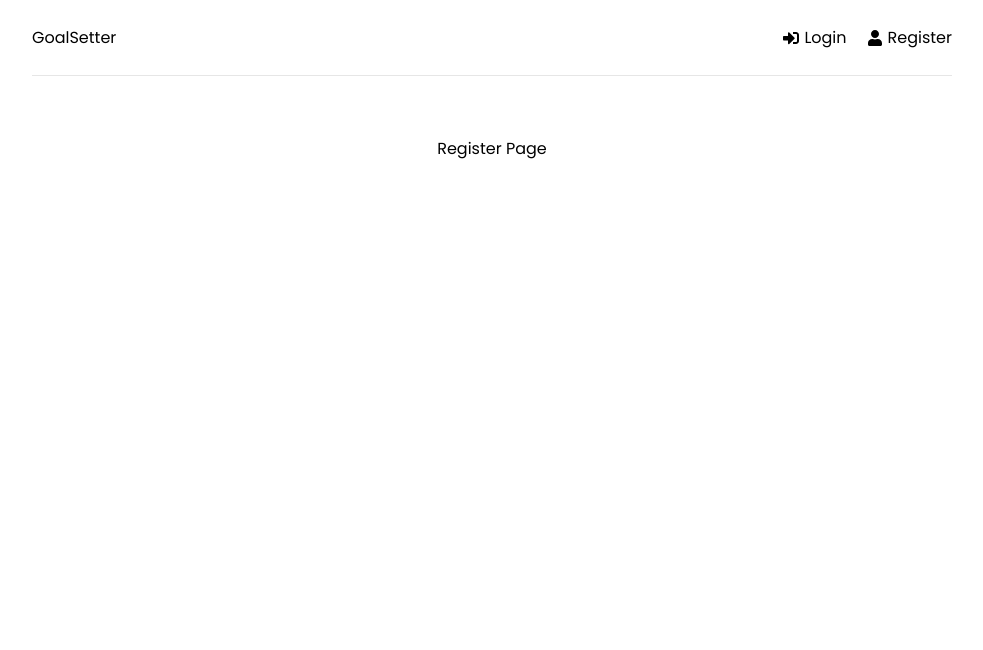
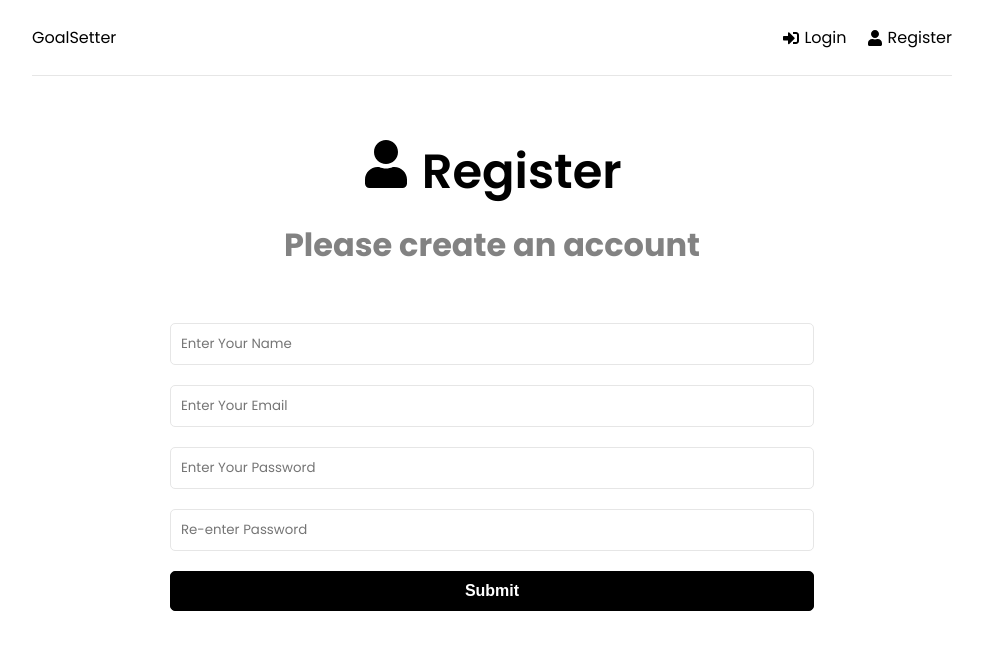
Before and after one commit to OnTheFlyCoding/mern-stack, a React (Create React App) app in the folder frontend/: page /register in a window 1280 px wide. Shown: the top 650 px of the page, without its empty margins (148-1131 px from the left). Built offline with nearby package versions, Linux system fonts and the light colour scheme.

Commit message:
Added frontend UI

```diff
--- a/frontend/src/components/Header.jsx
+++ b/frontend/src/components/Header.jsx
@@ -1,6 +1,6 @@
 import { FaSignInAlt, FaSignOutAlt, FaUser } from 'react-icons/fa';
 import {Link} from 'react-router-dom';
-
+//create your Header tag using headerTag and other tags to design your header.
 function Header(){
     return(
         // return a header that contains links to login and register page
--- a/frontend/src/pages/Login.jsx
+++ b/frontend/src/pages/Login.jsx
@@ -1,11 +1,77 @@
 import React from 'react';
+import {useState, useEffect} from 'react'
+import {FaSignInAlt} from 'react-icons/fa'
+function Login(){
 
-function Login(){
+    //Create your form fields that will be expected by the backend.
+    //[0] the data entered. [1] the function to handle the data
+    //Declare the field names as empty strings that will be propogated with data.
+    const [formData, setData] = useState({
+        //Only email and password required for login.
+        email:'',
+        password:''
+
+    })
+    //unpack data to use
+    const { email, password} = formData
+    //Functions for form and register page:
+
+    //When something changes in the input, the onChange function will get called.
+    //Takes the previous state of the fields from each individual field, references
+    // the names as they change on each field
+    const onChange = (e) =>{
+        setData((prevState) => ({
+            ...prevState,
+            [e.target.name]: e.target.value,
+        }))
+    };
+    //Decide what to do with the data
+    const onSubmit = (e) => {
+        e.preventDefault()
+    }
+
     return(
-        <div>
-            Login
-        </div>
+        <>
+        {/* Heading for register page */}
+        <section className="heading">
+            <h1>
+                <FaSignInAlt /> Login
+            </h1>
+            <p>
+                Please fill in credentials
+            </p>
+        </section>
+        <section className="form">
+            {/* Form fields, depicted earlier */}
+            <form onSubmit={onSubmit}>
+                <div className="form-group">
+                <input
+                type="text"
+                className="form-control"
+                id='email'
+                name='email'
+                value={email}
+                placeholder='Enter Your Email'
+                onChange={onChange} />
+                </div>
+
+                <div className="form-group">
+                <input
+                type="text"
+                className="form-control"
+                id='password'
+                name='password'
+                value={password}
+                placeholder='Enter Your Password'
+                onChange={onChange} />
+                </div>
+                {/* Submit Button */}
+                <div className="form-group">
+                    <button type="submit" className='btn btn-block'> Submit</button>
+                </div>
+            </form>
+        </section>
+        </>
     )
-};
-
+}
 export default Login
--- a/frontend/src/pages/Register.jsx
+++ b/frontend/src/pages/Register.jsx
@@ -1,10 +1,100 @@
 import React from 'react';
+import {useState, useEffect} from 'react'
+import {FaUser} from 'react-icons/fa'
+function Register(){
 
-function Register(){
+    //Create your form fields that will be expected by the backend.
+    //[0] the data entered. [1] the function to handle the data
+    //Declare the field names as empty strings that will be propogated with data.
+    const [formData, setData] = useState({
+        name:'',
+        email:'',
+        password:'',
+        password2:''
+
+    })
+    //unpack data to use
+    const {name, email, password, password2} = formData
+    //Functions for form and register page:
+
+    //When something changes in the input, the onChange function will get called.
+    //Takes the previous state of the fields from each individual field, references
+    // the names as they change on each field
+    const onChange = (e) =>{
+        setData((prevState) => ({
+            ...prevState,
+            [e.target.name]: e.target.value,
+        }))
+    };
+    //Decide what to do with the data
+    const onSubmit = (e) => {
+        e.preventDefault()
+    }
+
     return(
-        <div>
-            Register Page
-        </div>
+        <>
+        {/* Heading for register page */}
+        <section className="heading">
+            <h1>
+                <FaUser /> Register
+            </h1>
+            <p>
+                Please create an account
+            </p>
+        </section>
+        <section className="form">
+            {/* Form fields, depicted earlier */}
+            <form onSubmit={onSubmit}>
+
+                <div className="form-group">
+                <input
+                type="text"
+                className="form-control"
+                id='name'
+                name='name'
+                value={name}
+                placeholder='Enter Your Name'
+                onChange={onChange} />
+                </div>
+
+                <div className="form-group">
+                <input
+                type="text"
+                className="form-control"
+                id='email'
+                name='email'
+                value={email}
+                placeholder='Enter Your Email'
+                onChange={onChange} />
+                </div>
+
+                <div className="form-group">
+                <input
+                type="text"
+                className="form-control"
+                id='password'
+                name='password'
+                value={password}
+                placeholder='Enter Your Password'
+                onChange={onChange} />
+                </div>
+
+                <div className="form-group">
+                <input
+                type="text"
+                className="form-control"
+                id='password2'
+                name='password2'
+                value={password2}
+                placeholder='Re-enter Password'
+                onChange={onChange} />
+                </div>
+                <div className="form-group">
+                    <button type="submit" className='btn btn-block'> Submit</button>
+                </div>
+            </form>
+        </section>
+        </>
     )
 }
 export default Register
```
